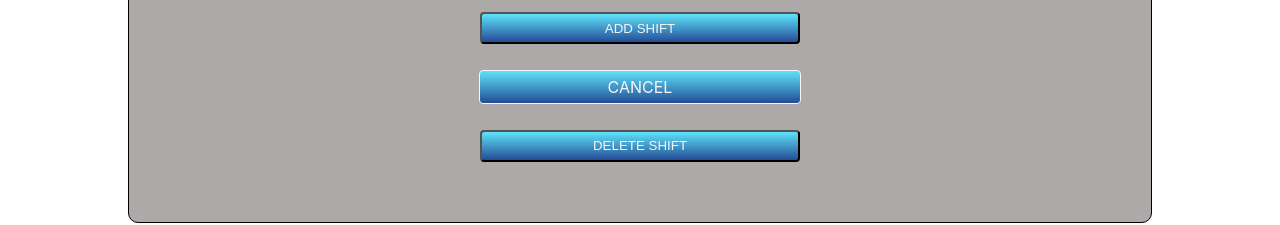
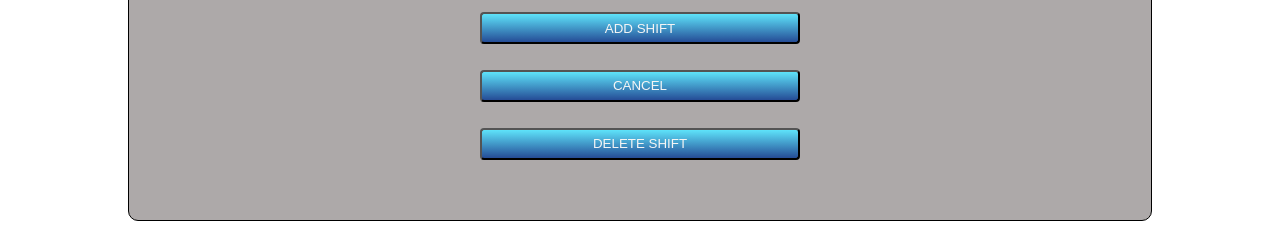
Before and after one commit to StPeteFrank/schedulequik, a React (Create React App) app: page /quikshiftadd in a window 1280 px wide. Shown: the part 513-738 px from the top of the page. Built offline with nearby package versions, Linux system fonts and the light colour scheme; no server answers.

Commit message:
Adding and Deleting positions links back to positions page.

```diff
--- a/src/AddPositions.js
+++ b/src/AddPositions.js
@@ -28,6 +28,7 @@ class AddPositions extends Component {
           positionName: ''
         })
       })
+    window.location = '/positions'
   }
 
   deletePositionFromApi = () => {
@@ -83,6 +84,7 @@ class AddPositions extends Component {
         }
       })
       .then(() => this.loadAllPositions())
+    window.location = '/positions'
   }
 
   render() {
--- a/src/QuikShiftAdd.js
+++ b/src/QuikShiftAdd.js
@@ -81,6 +81,9 @@ class QuikShiftAdd extends Component {
       outTime: e.target.value
     })
   }
+  cancelButton = () => {
+    window.location = '/schedules'
+  }
 
   render() {
     return (
@@ -143,9 +146,7 @@ class QuikShiftAdd extends Component {
             </div>
             <div className="QuikShiftAddButtons">
               <button onClick={this.addShiftToApi}>ADD SHIFT</button>
-              <div className="LinkBackButtons">
-                <Link to="/schedules">CANCEL</Link>
-              </div>
+              <button onClick={this.cancelButton}>CANCEL</button>
               <button>DELETE SHIFT</button>
             </div>
           </section>
```
